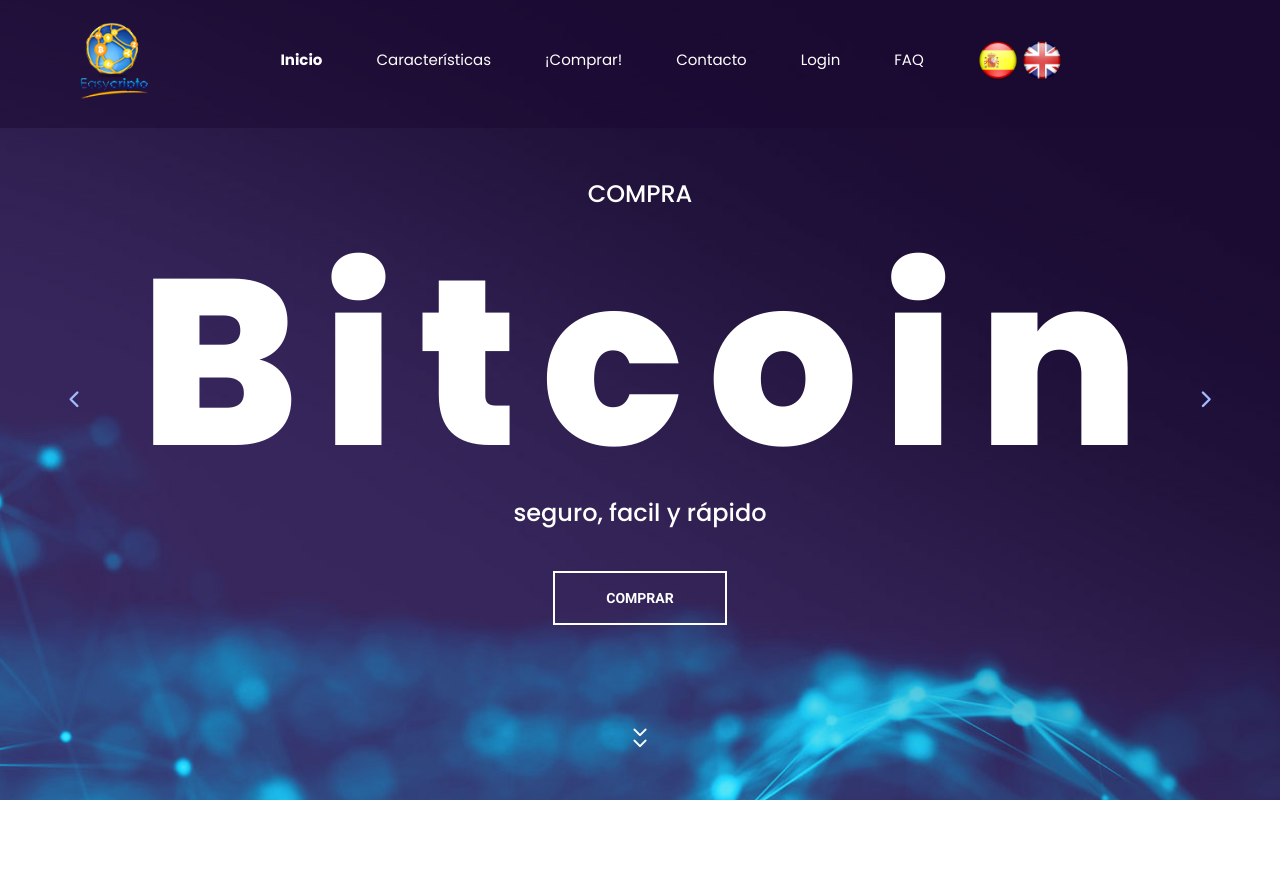
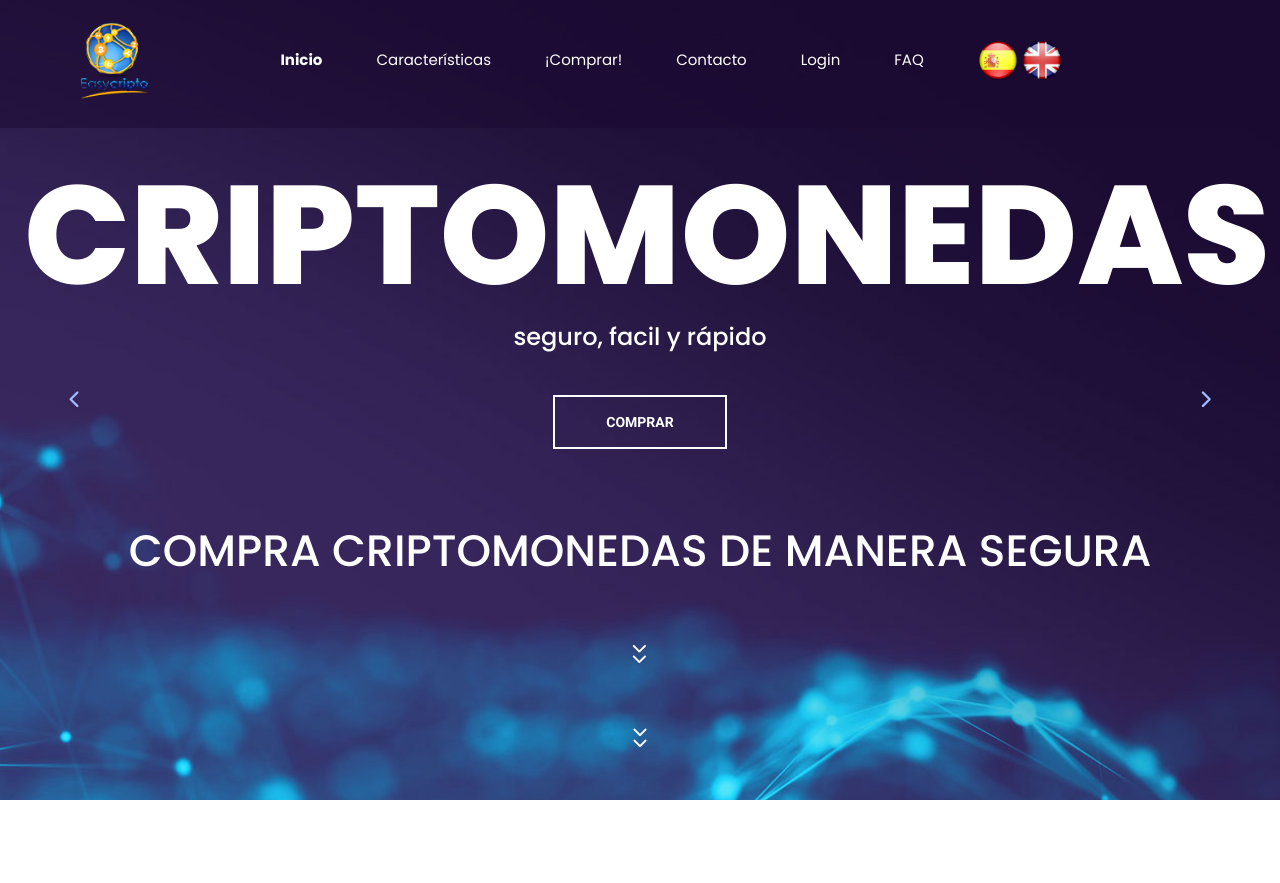
Before and after one commit to RolandoContreras/cryptostore, a CodeIgniter app: page /cryptostore/home in a window 1280 px wide. Shown: the top 883 px of the page. Run offline with CodeIgniter, Linux system fonts and the light colour scheme; some libraries are stand-ins or nearby versions; some web fonts are replaced.

Commit message:
changes on home2

```diff
--- a/application/views/home2.php
+++ b/application/views/home2.php
@@ -47,67 +47,54 @@
 			<div class="owl-carousel owl-theme hero_slider">
 				<!-- Slider Item -->
 				<div class="owl-item hero_slider_item item_1 d-flex flex-column align-items-center justify-content-center">
-					<span>COMPRA </span>
+					<span></span>
                                         <span></span>
-					<span>Bitcoin</span>
+					<span>CRIPTOMONEDAS</span>
 					<span>seguro, facil y rápido</span>
                                         <div class="button icon_box_button trans_200" style="border: solid 2px #FFF !important;">
                                             <a href="#" style="color:#FFF !important;"class="trans_200">COMPRAR</a>
 					</div>
+                                        <span id="compra">COMPRA CRIPTOMONEDAS DE MANERA SEGURA</span>
+                                        <div class="align-items-center justify-content-center">
+                                            <div class="double_arrow nav_links rotare270" data-scroll-to=".icon_boxes">
+                                                <i class="fa fa-chevron-left trans_200"></i>
+                                                <i class="fa fa-chevron-left trans_200"></i>
+                                            </div>
+                                        </div>
 				</div>
-
-				<!-- Slider Item -->
-				<div class="owl-item hero_slider_item item_1 d-flex flex-column align-items-center justify-content-center">
-					<span>Te acercamos al</span>
-					<span></span>
-					<span>MUNDO</span>
-					<span>De las criptomonedas</span>
-                                        <div class="button icon_box_button trans_200" style="border: solid 2px #FFF !important;">
-                                            <a href="#" style="color:#FFF !important;"class="trans_200">COMPRAR</a>
-					</div>
-				</div>
-
-				<!-- Slider Item -->
-				<div class="owl-item hero_slider_item item_1 d-flex flex-column align-items-center justify-content-center">
-					<span>Esto es</span>
-					<span></span>
-					<span>EASY!</span>
-					<span>Te enseñamos como comprar</span>
-                                        <div class="button icon_box_button trans_200" style="border: solid 2px #FFF !important;">
-                                            <a href="#" style="color:#FFF !important;"class="trans_200">COMPRAR</a>
-					</div>
-				</div>
-
 			</div>
-
 			<!-- Hero Slider Navigation Left -->
 			<div class="hero_slider_nav hero_slider_nav_left">
 				<div class="hero_slider_prev d-flex flex-column align-items-center justify-content-center trans_200">
 					<i class="fa fa-chevron-left trans_200"></i>
 				</div>
 			</div>
-
 			<!-- Hero Slider Navigation Right -->
 			<div class="hero_slider_nav hero_slider_nav_right">
 				<div class="hero_slider_next d-flex flex-column align-items-center justify-content-center trans_200">
 					<i class="fa fa-chevron-right trans_200"></i>
 				</div>
 			</div>
-
 		</div>
 		<div class="hero_side_text_container">
-                    <div class="double_arrow_container d-flex flex-column align-items-center justify-content-center">
-                        <div class="double_arrow nav_links" data-scroll-to=".icon_boxes">
+<!--                    <div class="double_arrow_container d-flex flex-column align-items-center justify-content-center">
+                        <div class="double_arrow nav_links padding_left_15" data-scroll-to=".icon_boxes">
                             <i class="fa fa-chevron-left trans_200"></i>
                             <i class="fa fa-chevron-left trans_200"></i>
                         </div>
-                    </div>
+                    </div>-->
                     <div class="hero_side_text">
-                        <h2>EASYCRIPT te acerca al mundo de las criptomonedas.</h2>
-                        <p>¡Compra bitcoins de forma fácil, rápida y segura!. Aquí te mostramos como hacerlo, da click en las feclas de abajo</p>
+                        <div class="col-lg-2">
+                            <div class="footer_col rotare90">
+                                    <ul>
+                                        <li class="padding_top_15"><a href="#"><i class="fa fa-facebook-f fa-2x"></i></a></li>
+                                        <li class="padding_top_15"><a href="#"><i class="fa fa-twitter fa-2x"></i></a></li>
+                                        <li class="padding_top_15"><a href="#"><i class="fa fa-youtube fa-2x"></i></a></li>
+                                    </ul>
+                            </div>
+                        </div>
                     </div>
 		</div>
-
             <div class="next_section_scroll">
                 <div class="next_section nav_links" data-scroll-to=".icon_boxes">
                         <i class="fas fa-chevron-down trans_200"></i>
--- a/static/page_front/css/main_styles.css
+++ b/static/page_front/css/main_styles.css
@@ -520,16 +520,21 @@ section
 }
 .item_1 span:nth-child(3)
 {
-	font-size: 236px;
+	font-size: 140px;
 	font-weight: 800;
 	line-height: 1;
-	letter-spacing: 0.1em;
 	margin-bottom: 14px;
 	margin-right: -0.1em;
 }
 .item_1 span:nth-child(4)
 {
 	font-size: 24px;
+}
+#compra
+{
+	font-size: 44px;
+        margin-top: 80px;
+	line-height: 1;
 }
 .hero_slider_nav
 {
@@ -598,10 +603,10 @@ section
 .hero_side_text_container
 {
 	position: absolute;
-	top: 0;
-	right: 285px;
+	top: -90px;
+        left: -41%;
 	width: 865px;
-	height: 236px;
+	height: 96px;
 	background: #301b55;
 	z-index: 9;
 	transform-origin: top right;
@@ -611,13 +616,27 @@ section
 	-o-transform: rotate(-90deg);
 	transform: rotate(-90deg);
 }
+.rotare90{
+    transform: rotate(90deg) !important;
+}
+.rotare270{
+    transform: rotate(270deg) !important;
+}
+.padding_top_15{
+    padding-top: 15px;
+}
+.padding_left_15{
+    padding-left: 15px;
+}
+
 .hero_side_text
 {
 	width: 80.5%;
 	height: 100%;
-	padding-right: 170px;
-	padding-top: 51px;
+        top: -8px;
 	float: left;
+        left: 115px;
+
 }
 .hero_side_text h2
 {
@@ -642,7 +661,8 @@ section
 }
 .double_arrow
 {
-	padding: 5px;
+	/*padding: 5px;*/
+        margin-top: 65px;
 	-webkit-transform: translateY(-5px);
 	-moz-transform: translateY(-5px);
 	-ms-transform: translateY(-5px);
```
